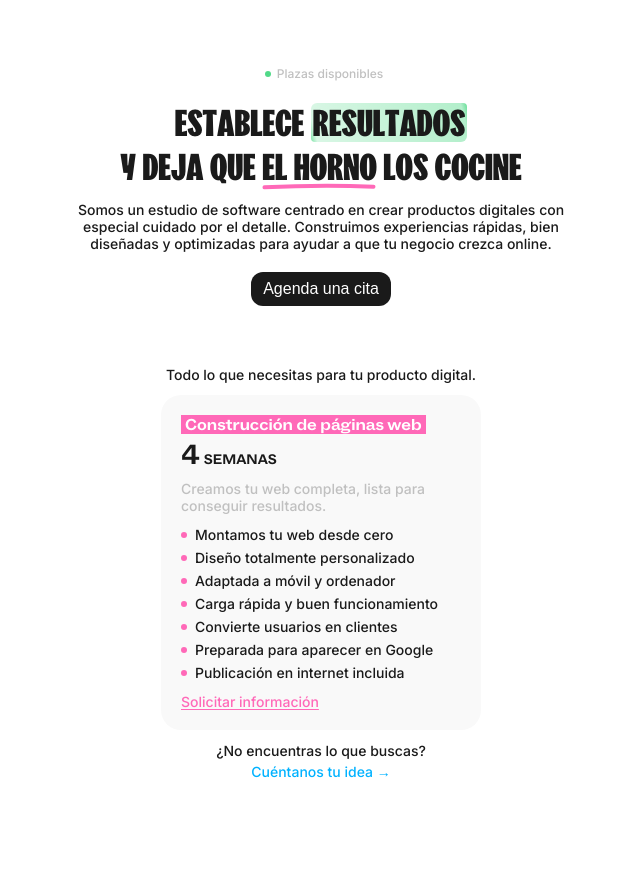
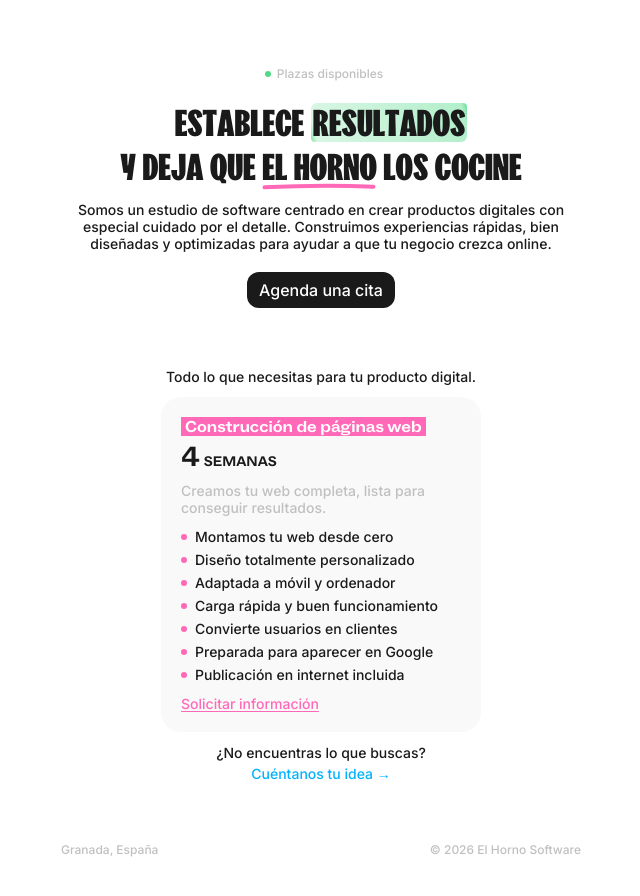
Before and after one commit to u6lqre/elhorno, a Next.js app: page / in a window 1280 px wide. Shown: the whole page, without its empty margins (319-959 px from the left). Before the commit the page ends 820 px from the top, so only its background shows below. Built offline with nearby package versions, Linux system fonts and the light colour scheme.

Commit message:
add footer section

```diff
--- a/src/app/globals.css
+++ b/src/app/globals.css
@@ -30,4 +30,5 @@ body {
 
 button {
   font-weight: inherit;
+  font-family: inherit;
 }
--- a/src/app/page.tsx
+++ b/src/app/page.tsx
@@ -1,12 +1,14 @@
+import Footer from "@/components/footer";
 import Hero from "@/components/hero";
+import Plans from "@/components/plans";
 import styles from "./page.module.css";
-import Plans from "@/components/plans";
 
 function Home() {
   return (
     <main className={styles.main}>
       <Hero />
       <Plans />
+      <Footer />
     </main>
   );
 }
```
